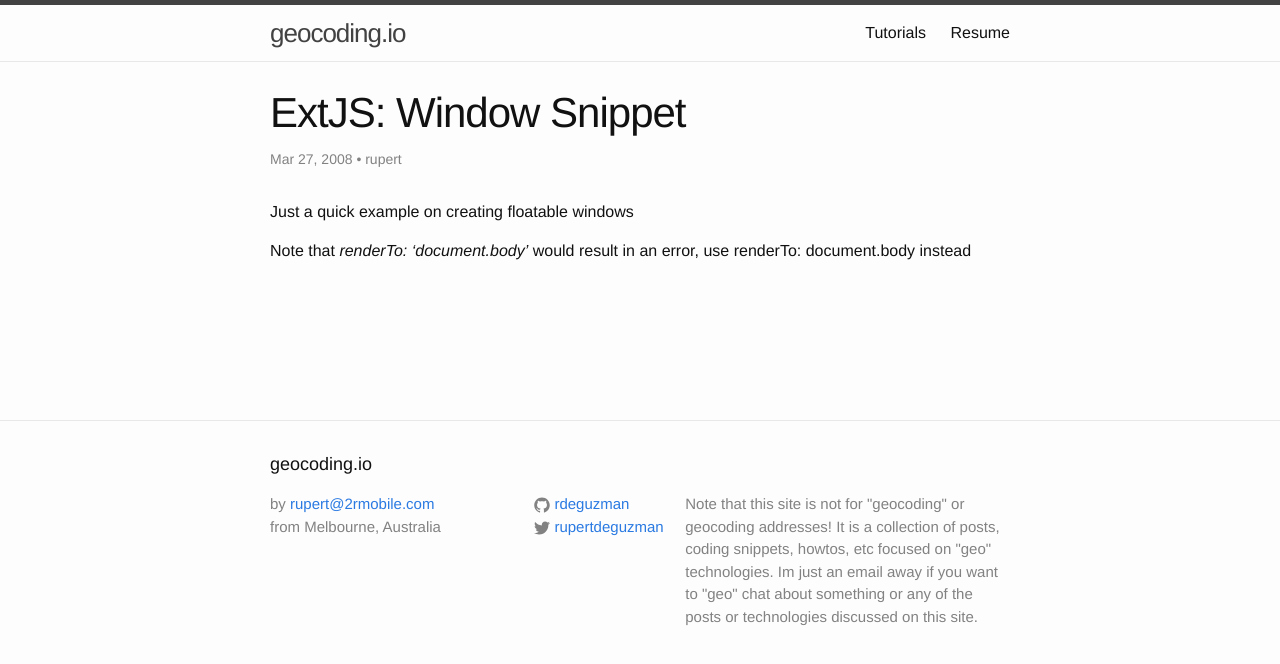
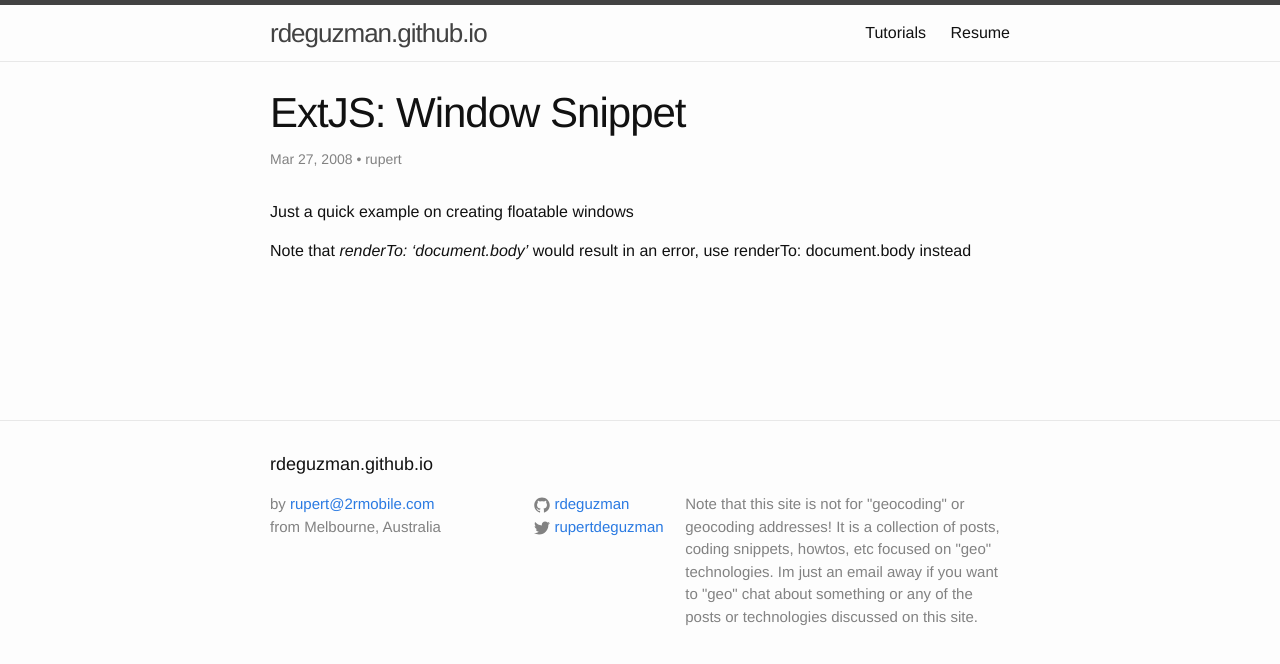
Before and after one commit to rdeguzman/rdeguzman.github.io, a Jekyll site: the page built from _posts/2008-03-27-extjs-window-snippet.md, in a window 1280 px wide. Shown: the top 664 px of the page. Built offline with Jekyll 4.4.1, drawn with Linux system fonts in a browser that asks for light colours; comment, search, counter and statistics services are not loaded.

Commit message:
replace geocoding.io

```diff
--- a/_config.yml
+++ b/_config.yml
@@ -1,5 +1,5 @@
 # Site settings
-title: geocoding.io
+title: rdeguzman.github.io
 email: rupert@2rmobile.com
 description: > # this means to ignore newlines until "baseurl:"
   Note that this site is not for "geocoding" or
@@ -10,7 +10,7 @@ description: > # this means to ignore newlines until "baseurl:"
   any of the posts or technologies discussed on
   this site.
 baseurl: "" # the subpath of your site, e.g. /blog/
-url: "http://geocoding.io" # the base hostname & protocol for your site
+url: "http://rdeguzman.github.io" # the base hostname & protocol for your site
 twitter_username: rupertdeguzman
 github_username:  rdeguzman
 
--- a/_layouts/post.html
+++ b/_layouts/post.html
@@ -14,7 +14,6 @@ layout: default
 
   <div class="ad_leaderboard">
     <script async src="//pagead2.googlesyndication.com/pagead/js/adsbygoogle.js"></script>
-    <!-- geocoding.io leaderboard -->
     <ins class="adsbygoogle"
          style="display:inline-block;width:728px;height:90px"
          data-ad-client="ca-pub-0293076170046761"
--- a/resume/index.html
+++ b/resume/index.html
@@ -56,7 +56,7 @@
 
           <div class="col-md-3 contact">
             <ul class="fa-ul fa-lg">
-              <li><i class="fa-li fa fa-home"></i> <a href="http://blog.geocoding.io">blog.geocoding.io</a> </li>
+              <li><i class="fa-li fa fa-home"></i> <a href="http://rdeguzman.github.io">rdeguzman.github.io</a> </li>
               <li><i class="fa-li fa fa-github"></i> <a href="http://www.github.com/rdeguzman">github.com/rdeguzman</a> </li>
               <li><i class="fa-li fa fa-twitter"></i> <a href="http://twitter.com/rupertdeguzman">@rupertdeguzman</a> </li>
             </ul>
```
